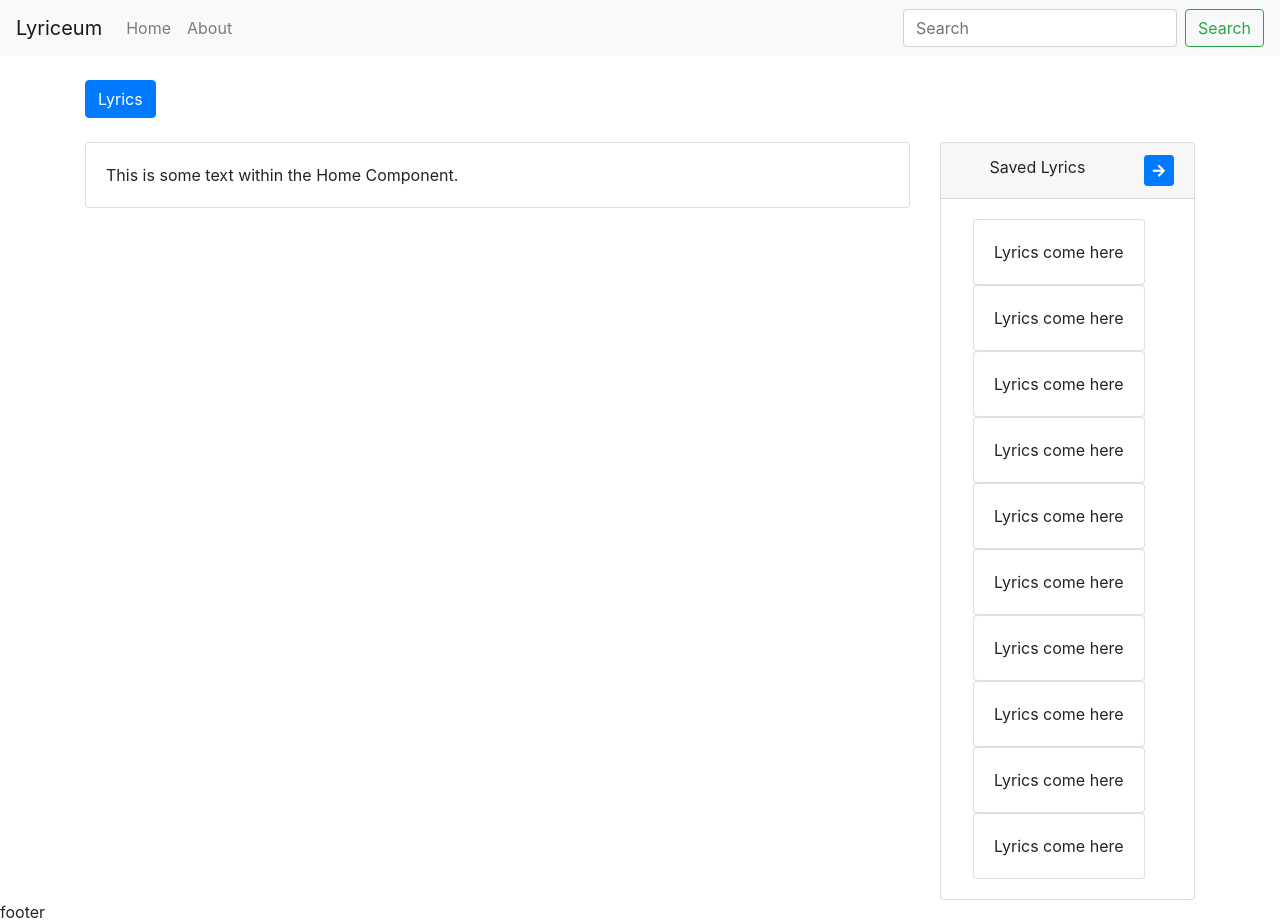
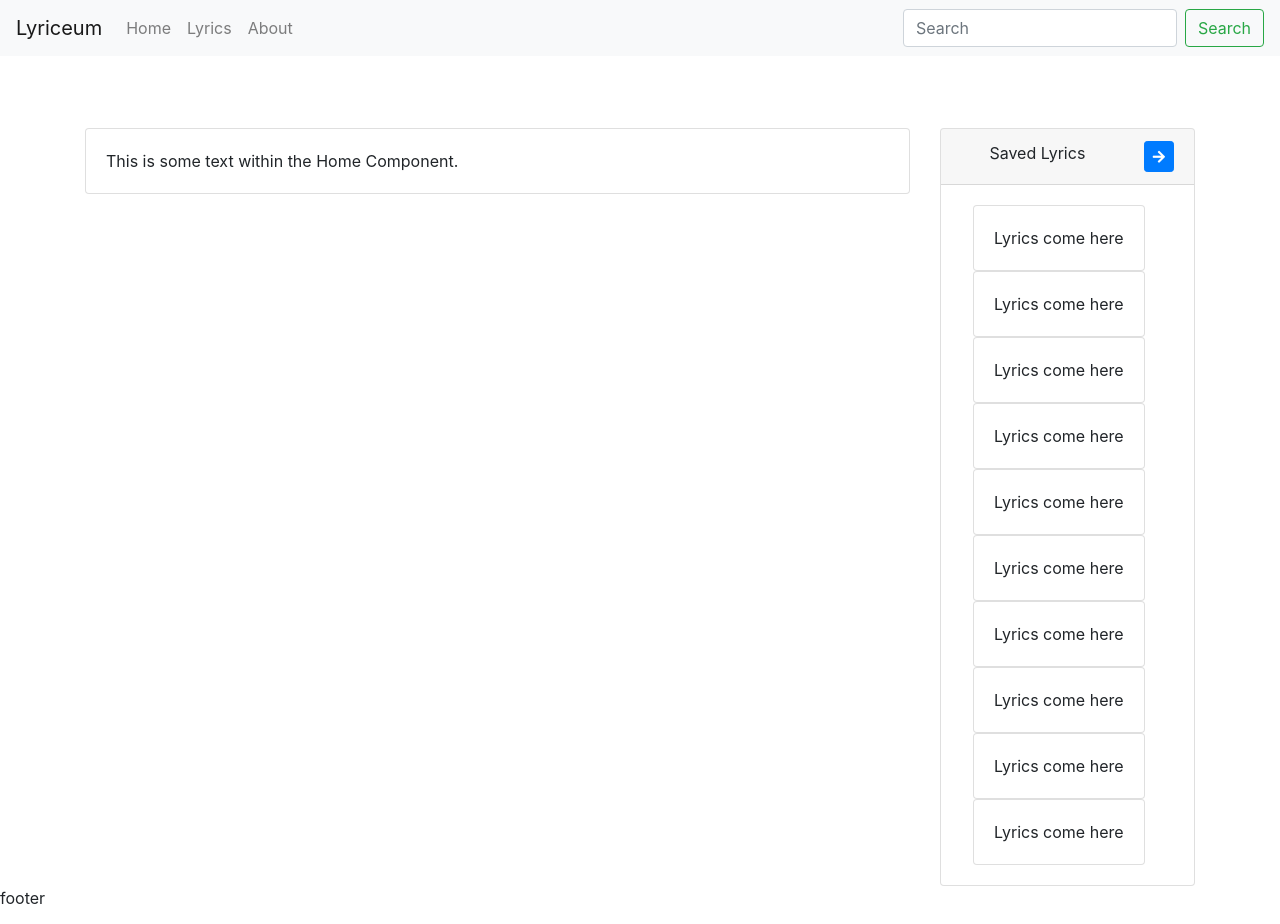
Before and after one commit to amishraj/lyriceum, an Angular app: page / in a window 1280 px wide. Built offline with nearby package versions, Linux system fonts and the light colour scheme.

Commit message:
lyrics tab

```diff
--- a/src/app/app.component.html
+++ b/src/app/app.component.html
@@ -1,8 +1,6 @@
 <app-header></app-header>
 <br>
 <div class="container"> <!--First Display-->
-    <button (click)="gotosong()" class="btn btn-primary">Lyrics</button> &nbsp;
-
     <br><br>
     <div class="row">
         <div [hidden]="!showhome" class="col-9"><app-home></app-home></div>
--- a/src/app/app.component.ts
+++ b/src/app/app.component.ts
@@ -25,6 +25,9 @@ export class AppComponent implements OnInit {
       }
       else if(data=='Saved'){
         this.gotosaved();
+      }
+      else if(data=='lyrics'){
+        this.gotosong();
       }
       // console.log("Received homeclickedvalue: " + data);
     } )
--- a/src/app/header/header.component.html
+++ b/src/app/header/header.component.html
@@ -10,6 +10,9 @@
           <a class="nav-link" (click)="callhome()" href="#">Home <span class="sr-only">(current)</span></a>
         </li>
         <li class="nav-item">
+          <a class="nav-link" (click)="calllyrics()" href="#">Lyrics <span class="sr-only">(current)</span></a>
+        </li>
+        <li class="nav-item">
             <a class="nav-link" href="#">About <span class="sr-only">(current)</span></a>
           </li>
       </ul>
--- a/src/app/header/header.component.ts
+++ b/src/app/header/header.component.ts
@@ -14,6 +14,10 @@ export class HeaderComponent implements OnInit {
     this.headerappService.sendNavigation("home");
   }
 
+  calllyrics(){
+    this.headerappService.sendNavigation("lyrics")
+  }
+
   ngOnInit(): void {
   }
 
```
